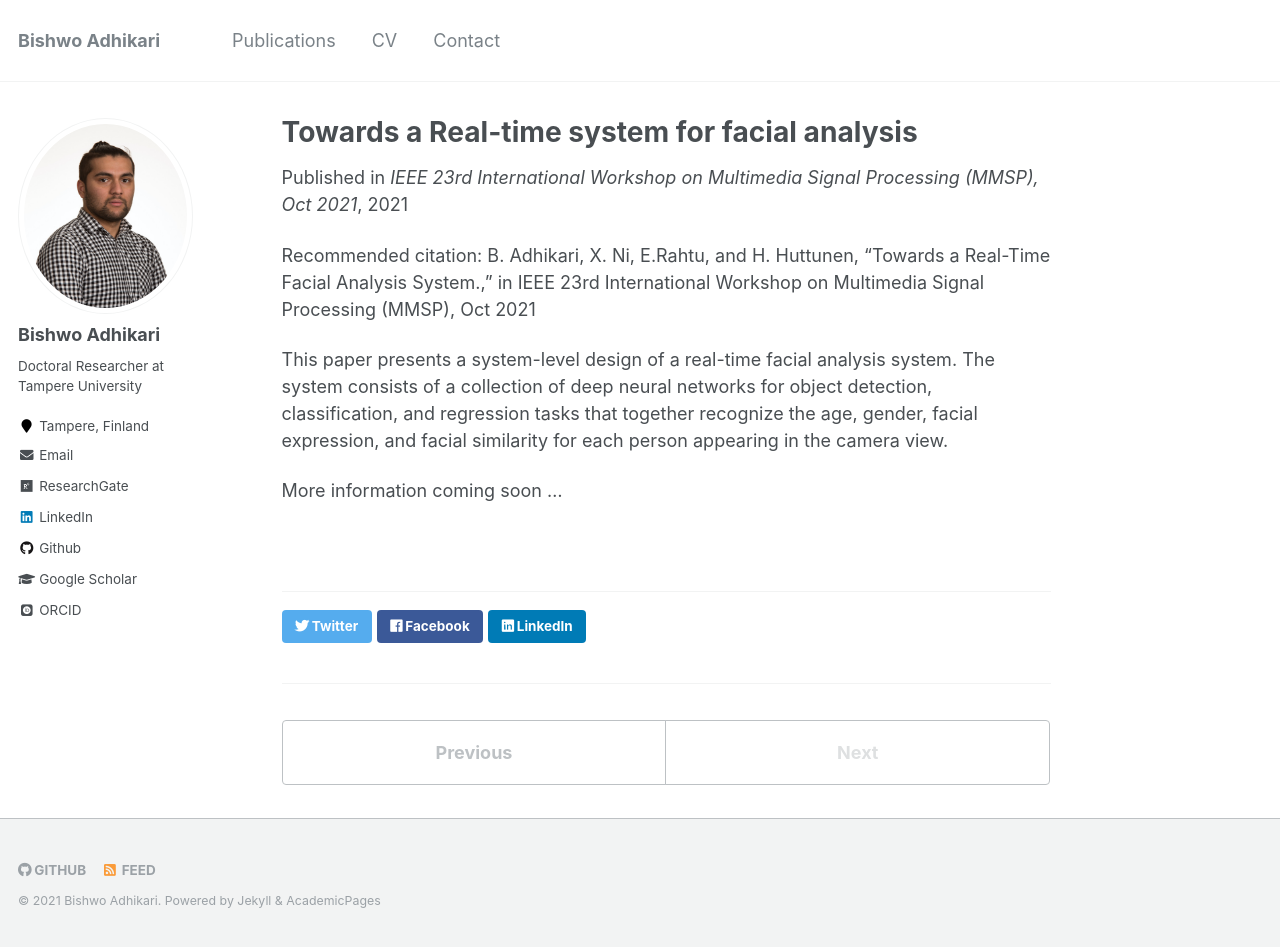
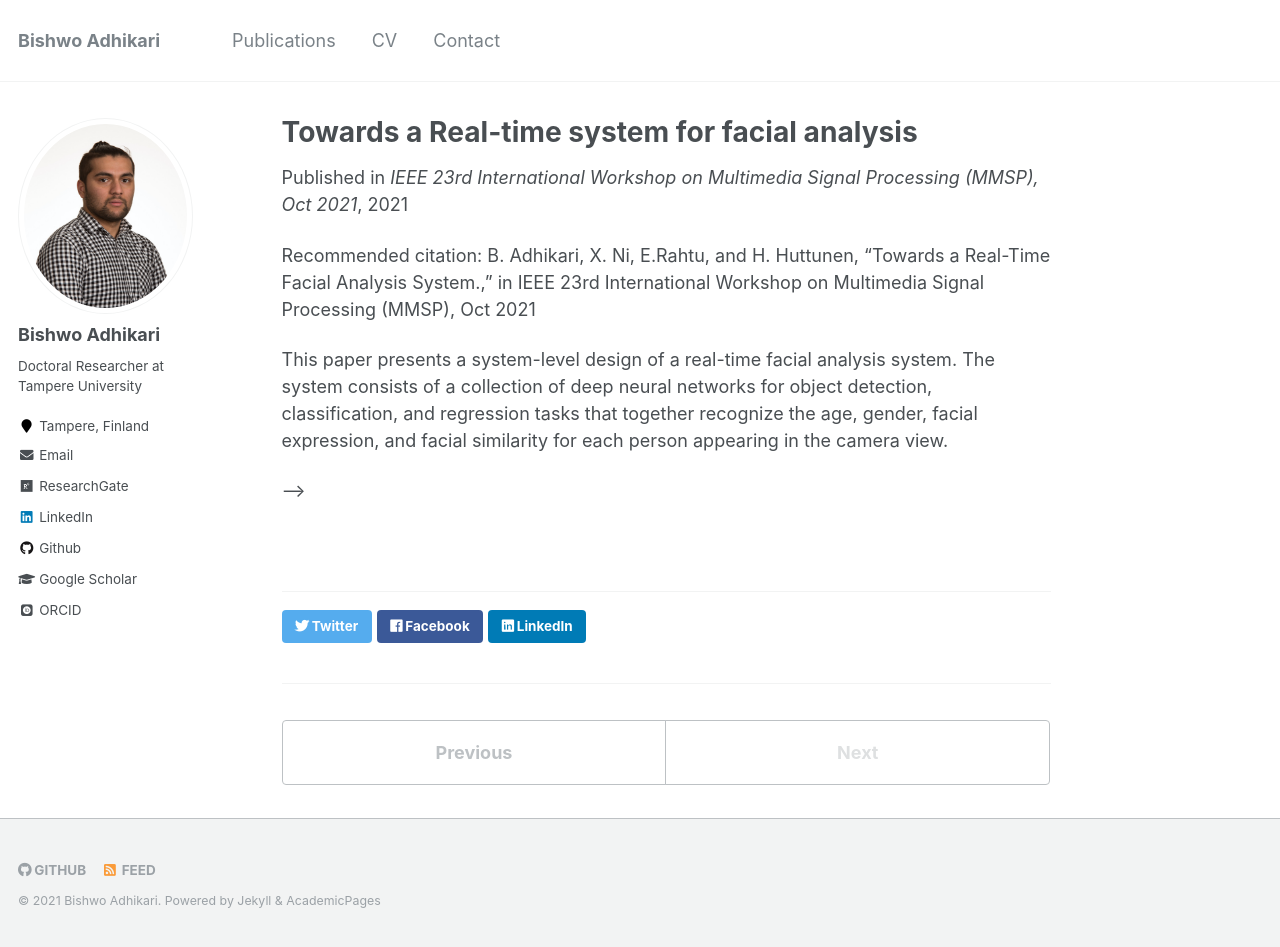
Before and after one commit to adhikaribishwo/adhikaribishwo.github.io, a Jekyll site: the page built from _publications/paper-6.md, in a window 1280 px wide and 947 px high. Built offline with Jekyll 4.4.1, drawn with Linux system fonts in a browser that asks for light colours; some web fonts are replaced.

Commit message:
publicaition update

```diff
--- a/_publications/paper-6.md
+++ b/_publications/paper-6.md
@@ -10,9 +10,15 @@ citation: ' B.  Adhikari, X. Ni, E.Rahtu,  and  H.  Huttunen,  “Towards a Real
 ---
 This paper presents a system-level design of a real-time facial analysis system. The system consists of a collection of deep neural networks for object detection, classification, and regression tasks that together recognize the age, gender, facial expression, and facial similarity for each person appearing in the camera view.
 
+<!-- This paper presents a system-level design of a human facial analysis system with a multi-threaded architecture to reach real-time operation on resource-limited devices. With a collection of deep neural networks for object detection, classiﬁcation, and regression, the system recognizes age, gender, facial expression, and facial similarity for each person that appears in the camera view. -->
+
+<!-- The paper investigates practical implementation issues of multiple algorithms for facial processing tasks integrated within a single system. The authors discuss age, gender, and smile recognition, as well as face similarity against a celebrities dataset. In particular, the authors claim that multi-task learning significantly reduces computational complexity of their solution. -->
+<!--  -->
+<!-- <!-- The paper employs known techniques, however it is interesting to have a number of tasks and approaches under the same roof, with a focus on task accuracy and real-time performance. --> -->
+
 <!-- [Download demo version of paper here](https://arxiv.org/abs/2105.04678) -->
 
-More information coming soon ...
+<!-- More information coming soon ... -->
 
 
 <!-- Cite this article as:
```
